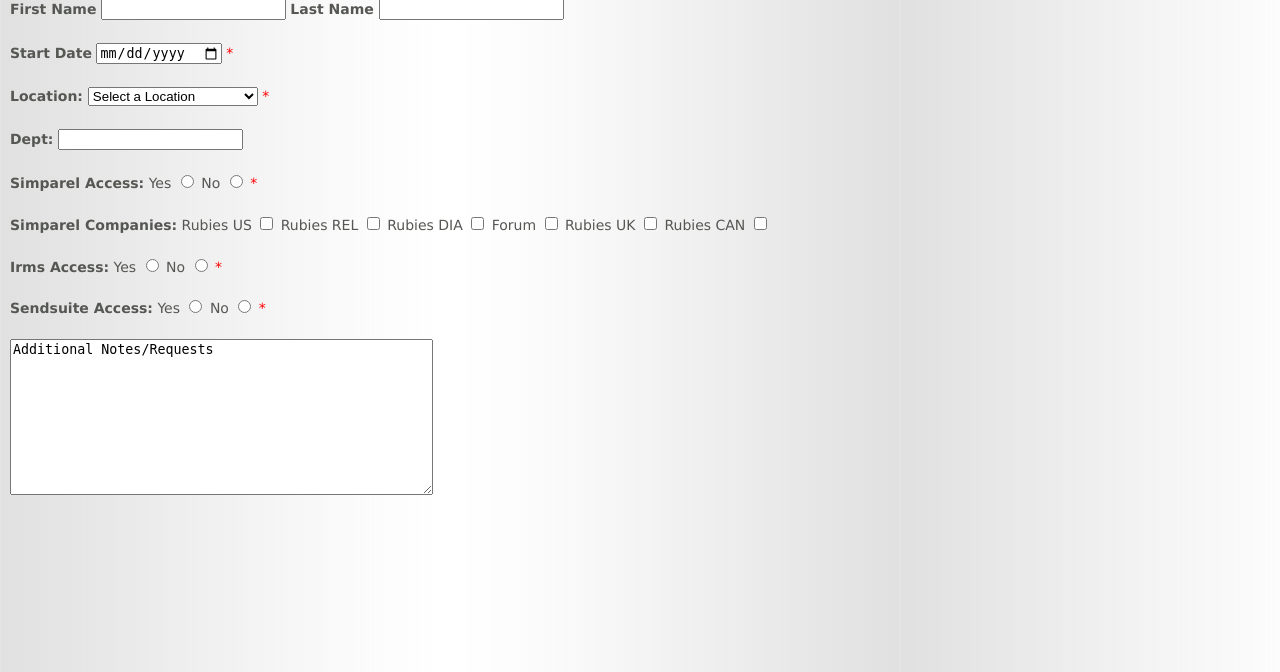
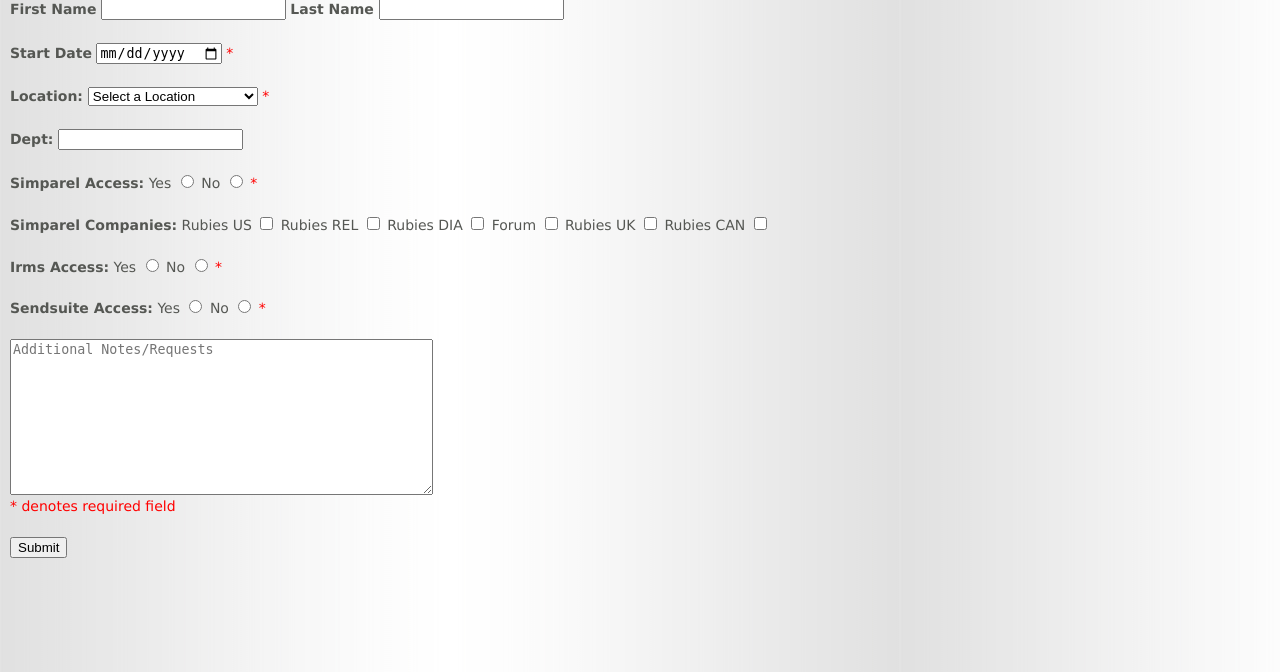
Before and after one commit to andelo324/newhire, a PHP site: page /newhire.html in a window 1280 px wide. Shown: the part 128-800 px from the top of the page. Run offline with PHP 8.4, Linux system fonts and the light colour scheme.

Commit message:
Added Submit button

```diff
--- a/css/main.css
+++ b/css/main.css
@@ -7,7 +7,6 @@ body {
 	font: 75% georgia, sans-serif;
 	line-height: 1.88889;
 	color: #555753;
-	/*background: #fff url(http://csszengarden.com/001/blossoms.jpg) no-repeat bottom right; */
 	background: url(../img/grey_bg.jpg);
 	margin: 0;
 	padding: 0;
--- a/newhire.html
+++ b/newhire.html
@@ -4,16 +4,25 @@
 	<title>Rubies New Hire Form</title>
 	<link rel="stylesheet" type="text/css" href="css/main.css">
 </head>
+<script>
+function toggleField(hideObj,showObj){
+  hideObj.disabled=true;
+  hideObj.style.display='none';
+  showObj.disabled=false;
+  showObj.style.display='inline';
+  showObj.focus();
+}
+</script>
 <body>
 
 <div id="header"><span id="firstWord">Rubies New</span><span id="secondWord"> Hire Form</span><img src=img/index_logo.png width="35px" height="40px"><hr /></div>
 <br>
-<form>
+<form name="newHire" action="#">
 	<div class="listings">
 		<label for="fName"><strong>First Name</strong></label>
-		<input name="firstName" id="fName" type="text" required>
+		<input name="firstName" id="fName" type="text" required autocomplete="off">
 		<label for="fName"><strong>Last Name<strong></label>
-		<input name="LastName" id="lName" type="text" required>
+		<input name="LastName" id="lName" type="text" required autocomplete="off">
 	</div>
 	<br>
 	<div class="listings">
@@ -32,7 +41,10 @@
 		<input id="location" type="radio" value="120" required>
 		<label for"location>601 Westbury</label>
 		<input id="location" type="radio" value="120" required> -->
-		<select name="location" required>
+		<select name="location" onchange="if(this.options[this.selectedIndex].value=='otherOption'){
+              toggleField(this,this.nextSibling);
+              this.selectedIndex='0';}" required>
+
 			<option value="" disabled selected hidden>Select a Location</option>
 			<option value="120">Rubies Plaza</option>
 			<option value="601">601 Westbury</option>
@@ -46,7 +58,10 @@
 			<option value="phx2">Phoenix 59th</option>
 			<option value="sd">San Diego</option>
 			<option value="char">Charades</option>
+			<option value="otherOption">Other</option>
 		</select>
+		<input name="location" style="display:none;" disabled="disabled"
+            onblur="if(this.value==''){toggleField(this,this.previousSibling);}">
 		<label class="req"> *</label>
 	</div>
 	<br>
@@ -93,14 +108,23 @@
 
 		<label><strong>Sendsuite Access:</strong></label>
 		<label for="pitneyNeeded">Yes</label>
-		<input name ="checkpitney" id="pitneyNeeded" type="radio" required value="pitneyIrms">
+		<input name ="checkpitney" id="pitneyNeeded" type="radio" required value="yesPitney">
 		<label for="pitneyNeeded">No</label>
-		<input name="checkpitney" id="pitneyNeeded" type="radio" value="pitneyIrms">
+		<input name="checkpitney" id="pitneyNeeded" type="radio" value="yesPitney">
 		<label class="req"> *</label>
 	</div>
 	<br>
 	<div class="listings">
-		<textarea name="comments" rows="10" cols="50">Additional Notes/Requests</textarea>
+		<textarea name="comments" rows="10" cols="50" placeholder="Additional Notes/Requests"></textarea>
+	</div>
+
+	<div class="req">
+		* denotes required field
+	</div>
+	<br>
+	<div>
+
+		<input type="submit" value="Submit">
 	</div>
 </form>
 
```
